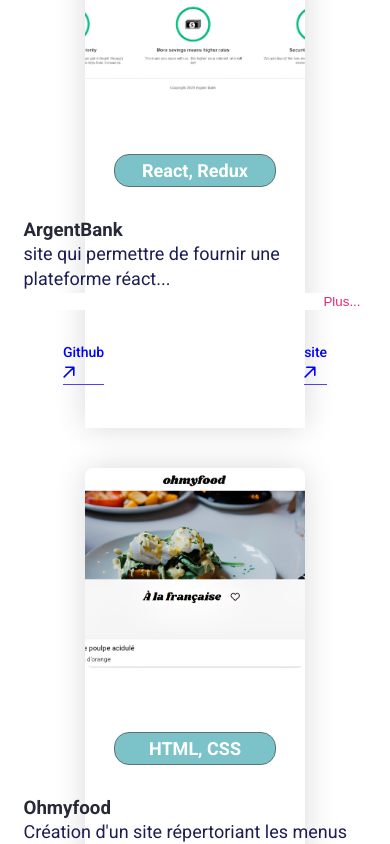
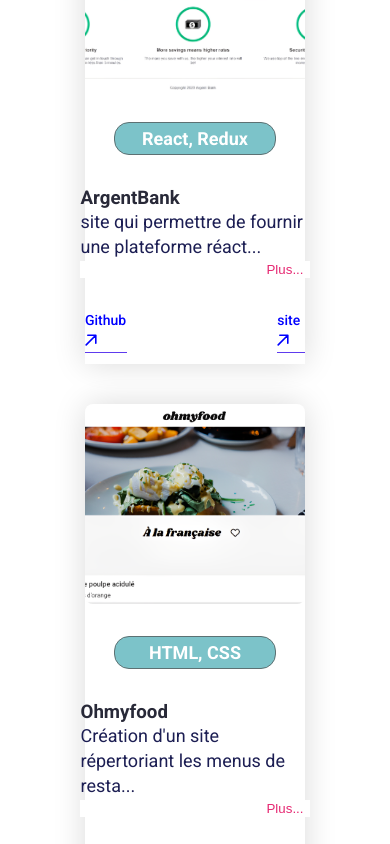
Before and after one commit to samiNedjai/Portfolio, a React (Create React App) app: page / in a window 390 px wide. Shown: the part 3440-4284 px from the top of the page. Built offline with nearby package versions, Linux system fonts and the light colour scheme.

Commit message:
Css cards portfolio

```diff
--- a/src/styles/App.css
+++ b/src/styles/App.css
@@ -712,10 +712,16 @@
     gap: 30px;
   }
   .portfolio--link {
-    gap: 200px;
+    gap: 150px;
     padding-bottom: 10.6px;
     font-weight: 500;
 
+  }
+  .btn-text {
+    padding-left: 186px;
+  }
+  .portfolio--section--card--content{
+    padding: 0px;
   }
   .section--heading-title {
     font-size: 35px;
```
